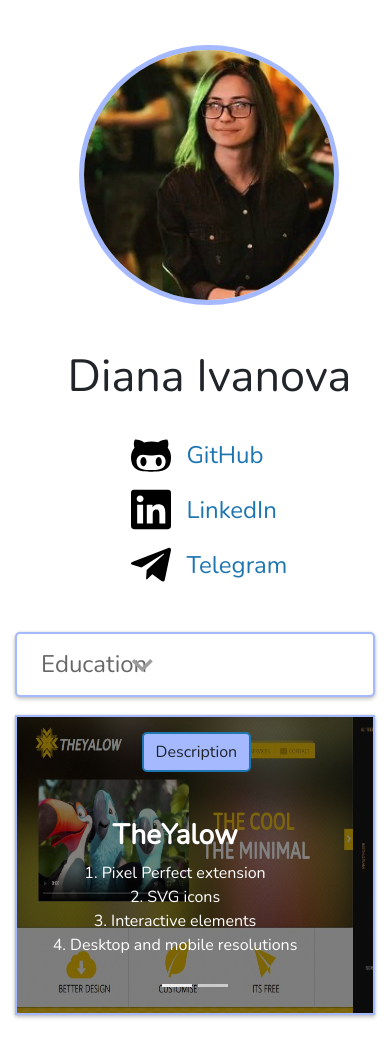
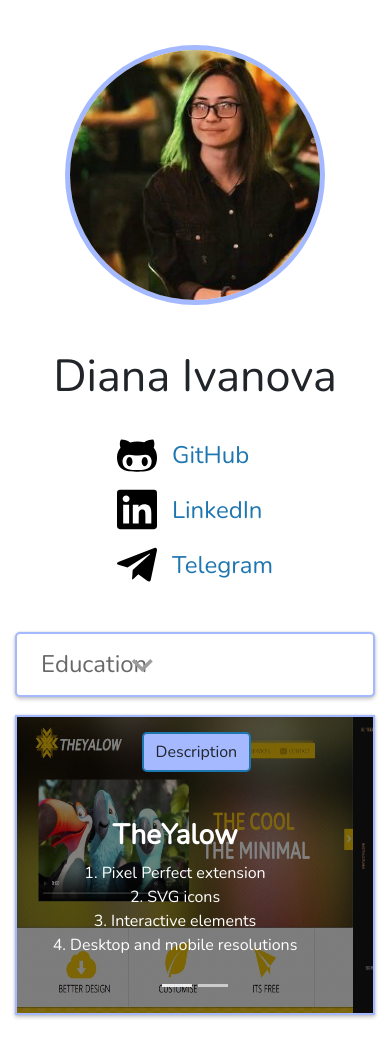
Before and after one commit to melk0sha/portfolio-rss-task, a plain HTML site: page index.html in a window 390 px wide. Shown: the top 1039 px of the page. Drawn offline with nearby package versions, Linux system fonts and the light colour scheme; a small style sheet from the web is missing.

Commit message:
fix: remove left margins from header

```diff
--- a/style.css
+++ b/style.css
@@ -296,6 +296,10 @@ footer .footer-info {
         align-items: center;
     }
 
+    .profile__avatar {
+        margin-left: 0;
+    }
+
     .profile__name {
         margin-top: 50px;
     }
@@ -303,6 +307,7 @@ footer .footer-info {
     .profile__info {
         margin-right: 0;
         align-items: center;
+        margin-left: 0;
     }
 
     .education__summary::after {
```
